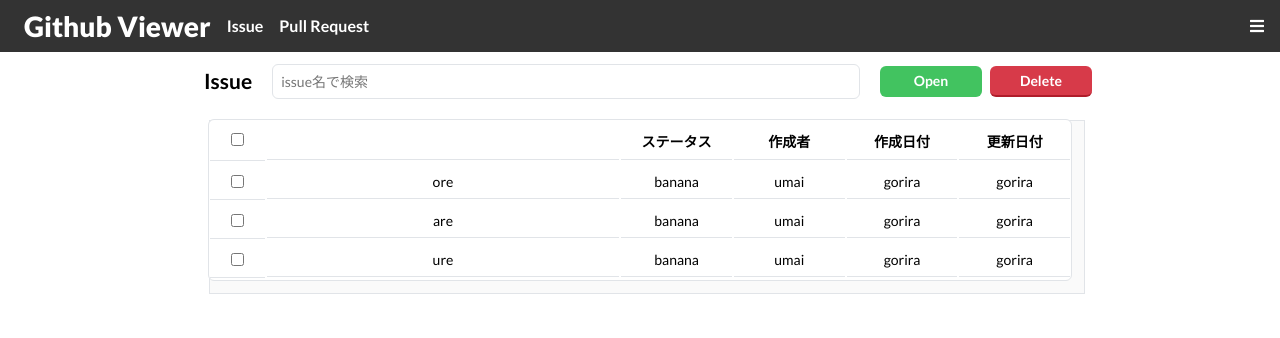
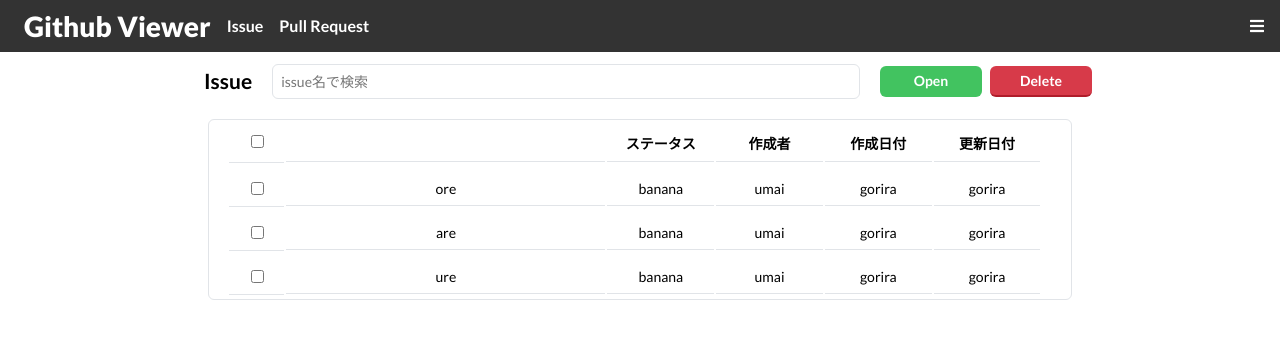
Before and after one commit to tomona24/react-redux-githubViewer, a React (Create React App) app: page /react-redux-githubViewer/issue in a window 1280 px wide. Shown: the top 338 px of the page. Built offline with nearby package versions, Linux system fonts and the light colour scheme.

Commit message:
fix some

```diff
--- a/src/components/atoms/TabIndex.js
+++ b/src/components/atoms/TabIndex.js
@@ -13,8 +13,8 @@ const TabIndex = (props) => {
   const { text, selected, to, changeSelected } = props;
 
   return (
-    <Div selected={selected}>
-      <Link to={to} onClick={changeSelected} style={style}>
+    <Div selected={selected} onClick={changeSelected}>
+      <Link to={to} style={style}>
         {text}
       </Link>
     </Div>
@@ -25,6 +25,7 @@ const Div = styled.a`
   padding: 16px;
   margin: 20px 0px;
   width: 100%;
+  min-width: 100px;
   text-decoration: none;
   color: ${Styles.FONT_COLOR.DARK};
   text-align: center;
--- a/src/components/molecules/TabIndices.js
+++ b/src/components/molecules/TabIndices.js
@@ -35,7 +35,8 @@ const TabIndices = (props) => {
 const Div = styled.div`
   display: flex;
   justify-content: center;
-  width: 1000px;
+  max-width: 1000px;
+  padding: 0px 16px;
   margin: 16px auto;
 `;
 
--- a/src/components/molecules/Table.js
+++ b/src/components/molecules/Table.js
@@ -14,11 +14,8 @@ export const IssueList = (props) => {
     uploadEditIssue,
   } = props;
 
+  const [editIssue, setEditIssue] = useState();
   const [isModalOpen, setIsModalOpen] = useState(false);
-  const openModal = () => {
-    setIsModalOpen(true);
-  };
-
   const filteredIssues = issues.filter((issue) => {
     if (issue.title.toLowerCase().indexOf(researchWord) === -1) {
       return false;
@@ -31,6 +28,11 @@ export const IssueList = (props) => {
     const handleClick = () => {
       handleCheckIssue(issue);
     };
+    const openModal = () => {
+      console.log(issue);
+      setIsModalOpen(true);
+    };
+
     return (
       <Tr>
         <TableCheckBoxCell
@@ -151,12 +153,15 @@ IssueList.propTypes = {
 const Div = styled.div`
   display: flex;
   justify-content: flex-end;
-  width: 100%;
+  width: 98%;
   color: #000;
   font-weight: ${(props) => (props.header ? 800 : 400)};
   margin: 1px 0px;
 `;
 const Tr = styled(Div)`
+  margin: 0;
+  padding: 3px;
+  min-width: 700px;
   :hover {
     background: ${Styles.BACKGROUND_COLOR.LIGHTBLUE};
   }
@@ -164,15 +169,17 @@ const Tr = styled(Div)`
 
 const TableContainer = styled.div`
   position: relative;
-  padding: 0px;
+  padding: 0 16px;
   margin: 16px;
+  overflow: scroll;
+  white-space: nowrap;
   border: 1px solid ${Styles.BORDER_COLOR};
   border-radius: ${Styles.BORDER_RADIUS};
   background: #fff;
   ::after {
     position: absolute;
-    height: calc(100% + 12px);
-    width: calc(100% + 12px);
+    height: calc(90% + 12px);
+    width: calc(80%);
     top: 0px;
     left: 0px;
     background: ${Styles.BACKGROUND_COLOR.LIGHT};
--- a/src/components/organisms/IndexStructure.js
+++ b/src/components/organisms/IndexStructure.js
@@ -26,10 +26,6 @@ const IndexStructure = (props) => {
   };
 
   const submitDeleteIssue = () => {
-    // eslint-disable-next-line no-plusplus
-    // for (let i = 0; i < deleteList.length; i++) {
-    //   deleteChosenIssue(deleteList[i]);
-    // }
     Object.keys(checkedIssue).map((id) => deleteChosenIssue(id));
   };
 
--- a/src/store.js
+++ b/src/store.js
@@ -1,5 +1,5 @@
 import { createStore } from 'redux';
-import issueReducer from './reducers';
+import issueReducer from './issueReducer';
 
 const store = createStore(issueReducer);
 
```
Also changed, not shown: src/issueReducer.js (renamed from src/reducers.js, +0 -8 lines), src/userReducer.js (added, +30 -0 lines).
